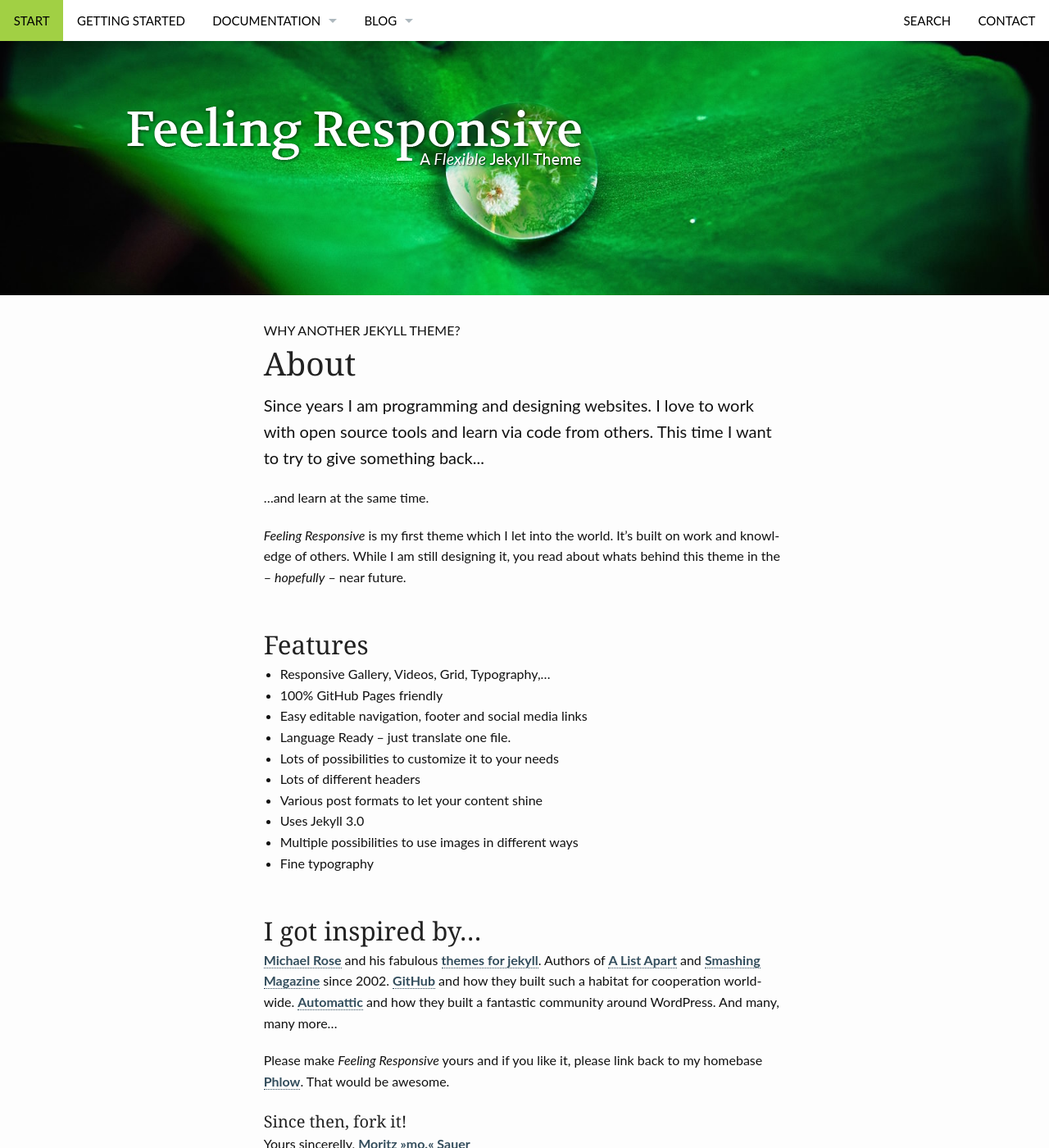
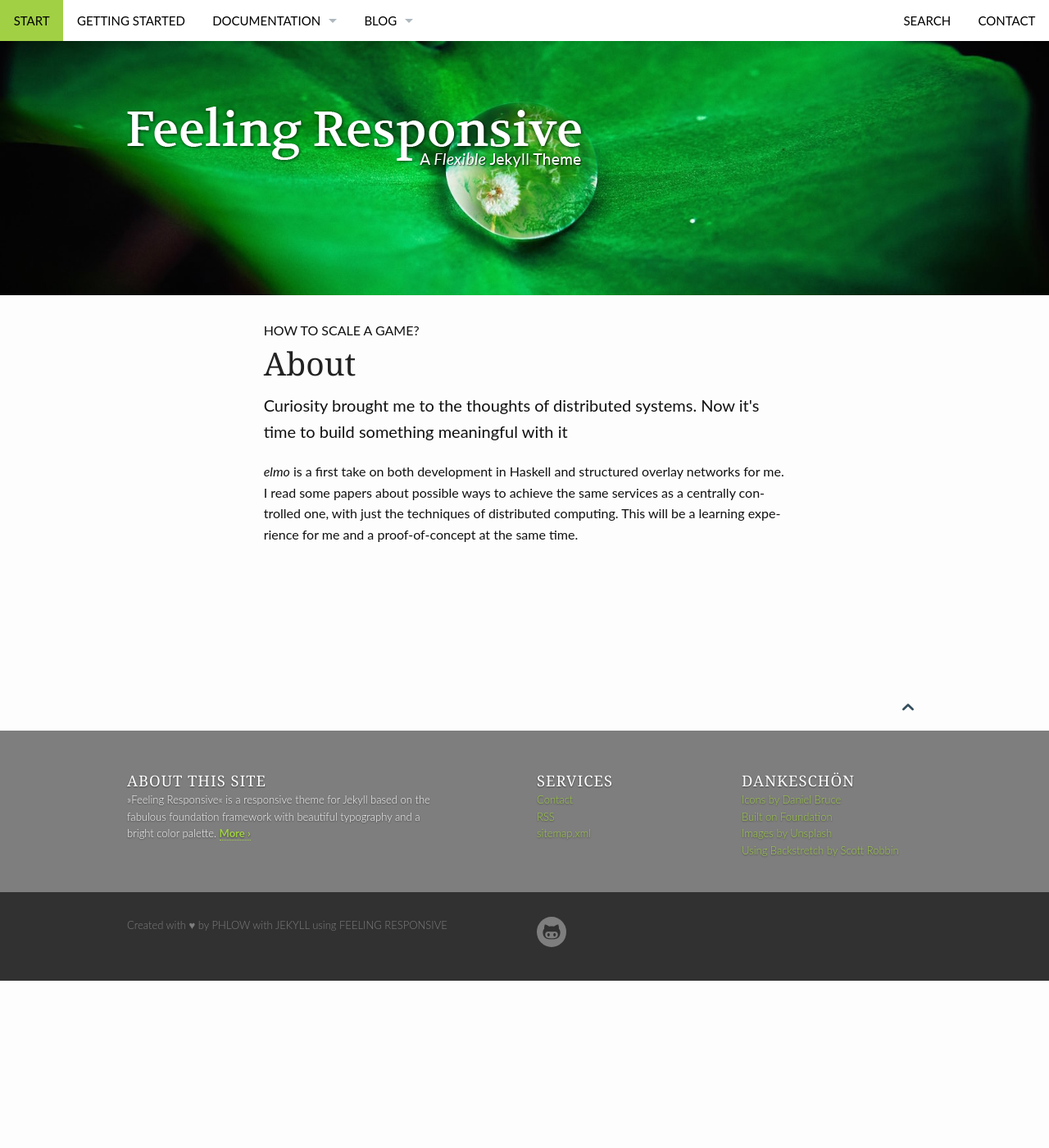
Before and after one commit to 8Monkeys/elmo, a Jekyll site: the page built from pages/info.md, in a window 1280 px wide and 1400 px high. Shown: the whole window at 82% size. Built offline with Jekyll 4.4.1, drawn with Linux system fonts in a browser that asks for light colours.

Commit message:
:question: info section adaptation

```diff
--- a/pages/info.md
+++ b/pages/info.md
@@ -1,19 +1,16 @@
 ---
 layout: page
 title: "About"
-subheadline: "Why another Jekyll Theme?"
+subheadline: "How to scale a game?"
 show_meta: false
-teaser: "Since years I am programming and designing websites. I love to work with open source tools and learn via code from others. This time I want to try to give something back..."
+teaser: "Curiosity brought me to the thoughts of distributed systems. Now it's time to build something meaningful with it"
 permalink: "/info/"
 header:
     image_fullwidth: "header_drop.jpg"
 ---
-...and learn at the same time.
+*elmo* is a first take on both development in Haskell and structured overlay networks for me. I read some papers about possible ways to achieve the same services as a centrally controlled one, with just the techniques of distributed computing. This will be a learning experience for me and a proof-of-concept at the same time.
 
-*Feeling Responsive* is my first theme which I let into the world. It's built on work and knowledge of others. While I am still designing it, you read about whats behind this theme in the – *hopefully* – near future.
-
-
-## Features
+<!-- ## Features
 
 * Responsive Gallery, Videos, Grid, Typography,...
 * 100% GitHub Pages friendly
```
Also changed, not shown: other parts of pages/info.md (+1 -4 lines).
